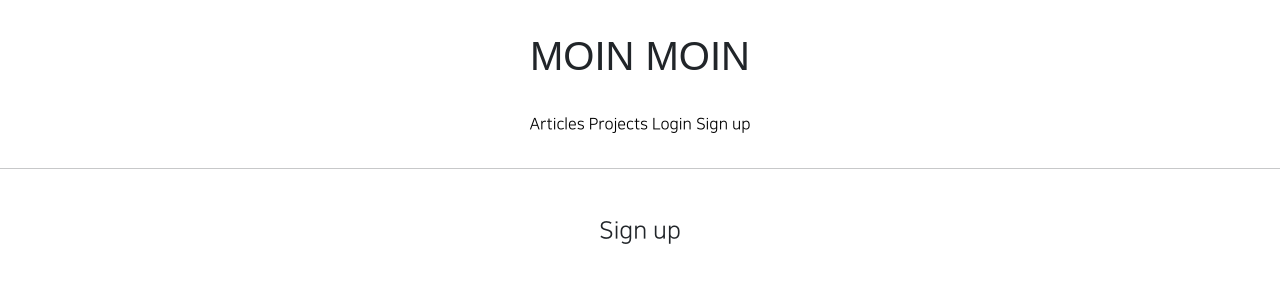
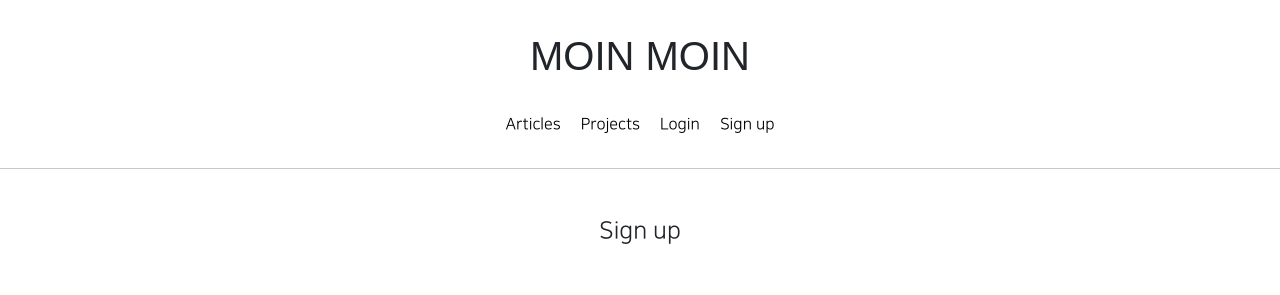
Before and after one commit to kyeongseoJ/2th-uebung, a Django app: page /accounts/create/ in a window 1280 px wide. Shown: the top 295 px of the page. Run offline with Django 3.2, Linux system fonts and the light colour scheme; parts of the project's set-up code (start-up, migrations or seed data) failed here and were passed over; some libraries are stand-ins or nearby versions; some web fonts are replaced.

Commit message:
2th uebung_85

```diff
--- a/articleapp/models.py
+++ b/articleapp/models.py
@@ -9,7 +9,7 @@ class Article(models.Model):
     writer = models.ForeignKey(User, on_delete=models.SET_NULL,
                                related_name='article', null=True)
     project = models.ForeignKey(Project, on_delete=models.SET_NULL,
-                                related_name='article', null=True)
+                                related_name='article', null=True, blank=True)
 
     title = models.CharField(max_length=200, null=True)
     image = models.ImageField(upload_to='article/', null=True)
--- a/gis_1ban_01/urls.py
+++ b/gis_1ban_01/urls.py
@@ -18,9 +18,13 @@ from django.conf.urls.static import static
 from django.contrib import admin
 from django.urls import path, include
 
+from articleapp.views import ArticleListView
+
 urlpatterns = [
+    path('', ArticleListView.as_view(),name='home'),
 
     path('admin/', admin.site.urls),
+
     path('accounts/', include('accountapp.urls')),
     path('profiles/', include('profileapp.urls')),
     path('articles/',include('articleapp.urls')),
--- a/templates/header.html
+++ b/templates/header.html
@@ -3,18 +3,18 @@
        <h1>MOIN MOIN</h1>
     </div>
     <div class="moinmoin_header_button">
-         <span>
+         <span class="mx-2">
             <a href="{% url 'articleapp:list' %}">
                 Articles
             </a>
         </span>
-        <span>
+        <span class="mx-2">
             <a href="{%  url 'projectapp:list' %}">
                 Projects
             </a>
         </span>
         {% if user.is_authenticated %}
-        <span>
+        <span class="mx-2">
             <a href="{% url 'subscribeapp:list' %}">
                 Subscription
             </a>
@@ -23,17 +23,17 @@
 
 
           {% if not user.is_authenticated %}
-        <span>
+        <span class="mx-2">
             <a href="{% url 'accountapp:login' %}"> Login </a>
         </span>
-        <span>
+        <span class="mx-2">
             <a href="{% url 'accountapp:create' %}"> Sign up </a>
         </span>
               {% else %}
-                 <span>
+                 <span class="mx-2">
                       <a href="{% url 'accountapp:detail' pk=user.pk %}">  Mypage </a>
                  </span>
-                 <span>
+                 <span class="mx-2">
                       <a href="{% url 'accountapp:logout' %}">  Logout </a>
                  </span>
         {% endif %}
```
Also changed, not shown: requirements.txt (added, +8 -0 lines), articleapp/migrations/0004_alter_article_project.py (added), 1 other file.
